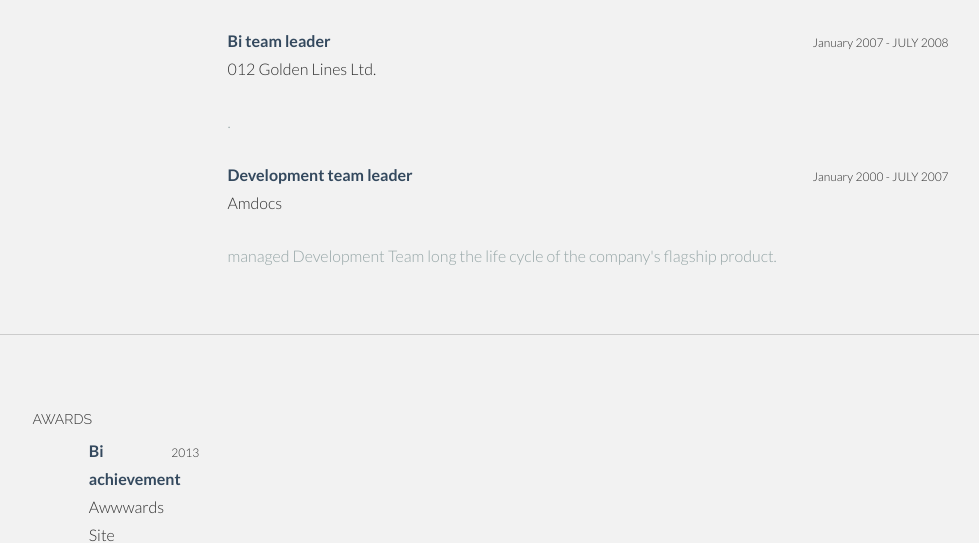
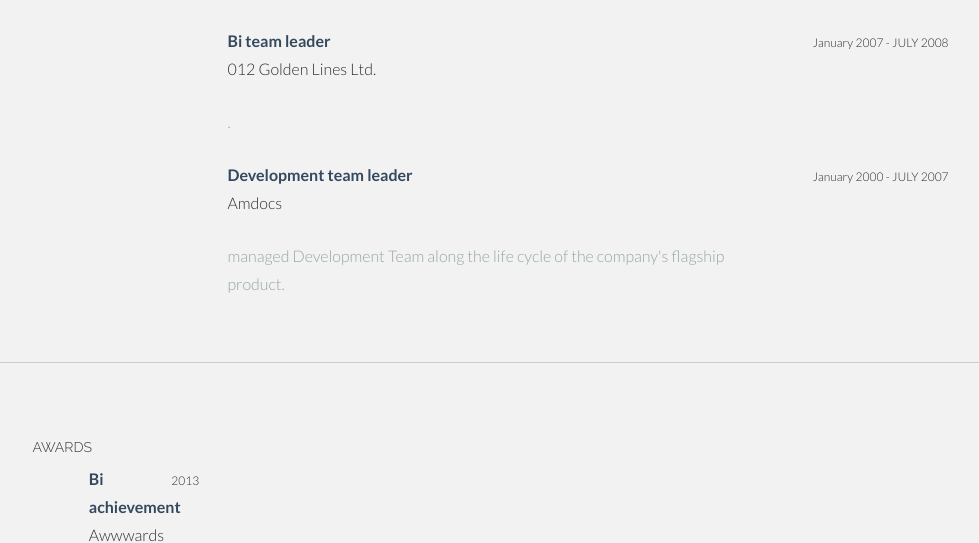
Before and after one commit to OferEl/pyma_myweb, a Django app: page / in a window 1280 px wide. Shown: the part 1570-2113 px from the top of the page, without its empty margins (135-1114 px from the left). Run offline with Django 3.2, Linux system fonts and the light colour scheme; some libraries are stand-ins or nearby versions; some web fonts are replaced.

Commit message:
Update main.html

```diff
--- a/template/main.html
+++ b/template/main.html
@@ -177,7 +177,7 @@
 					<p><t>Development team leader</t><br/>
 						Amdocs <br/>
 					</p>
-					<p><more>managed Development Team long the life cycle of the company's flagship product.</more></p>
+					<p><more>managed Development Team along the life cycle of the company's flagship product.</more></p>
 				</div>
 				<div class="col-lg-3">
 					<p><sm>January 2000 - JULY 2007</sm></p>
```
